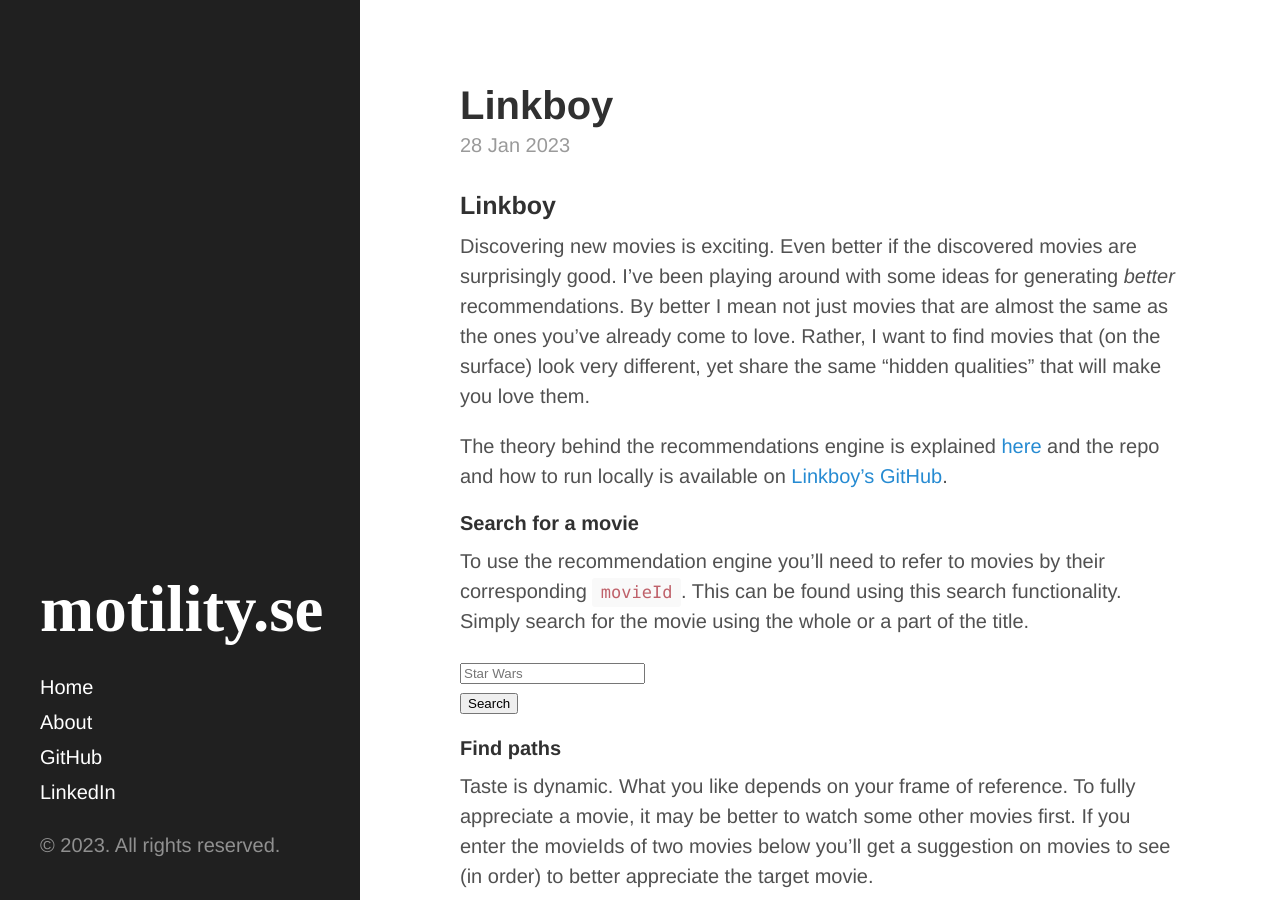
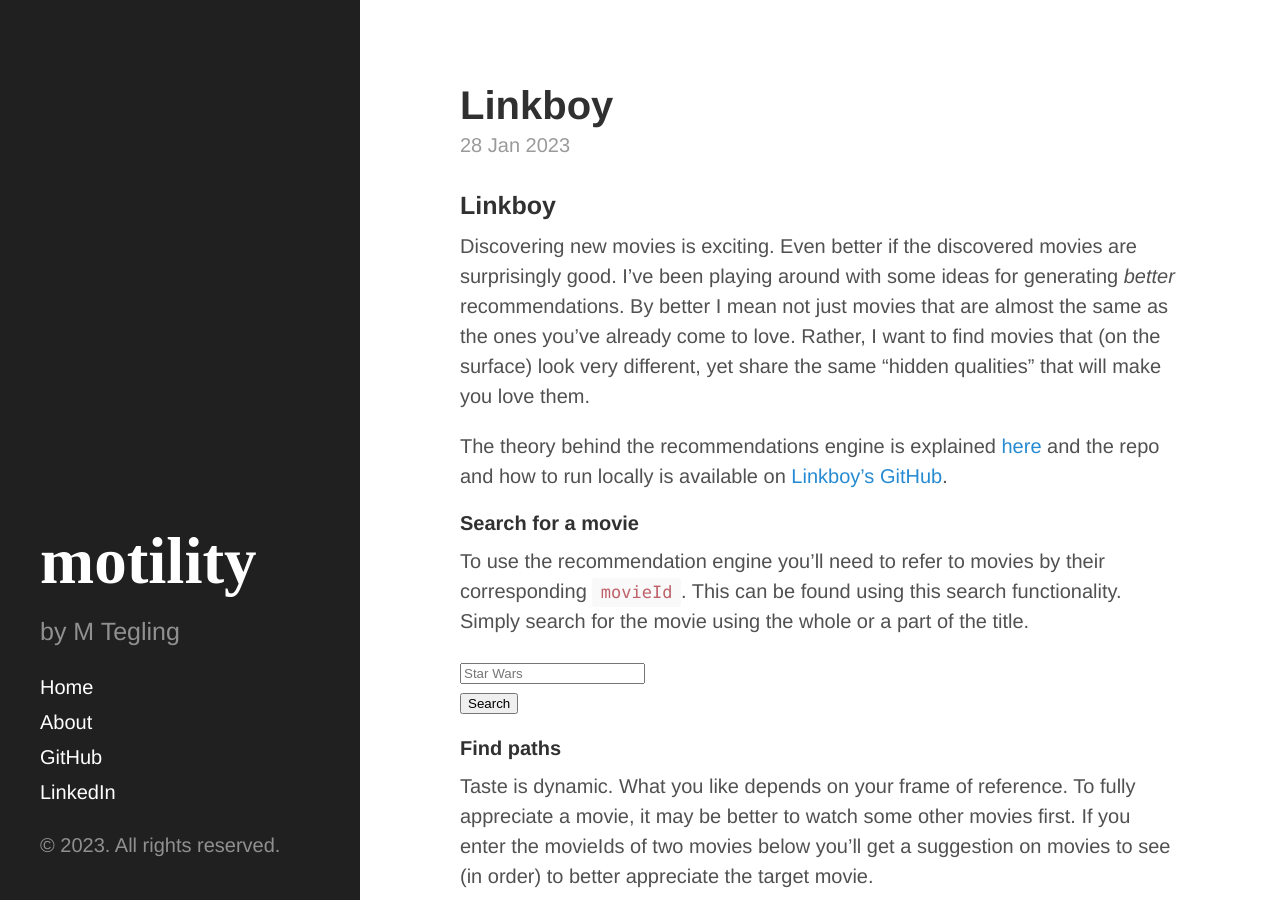
Before and after one commit to manstegling/manstegling.github.io, a Jekyll site: the page built from index.html, in a window 1280 px wide and 900 px high. Built offline with Jekyll 4.4.1, drawn with Linux system fonts in a browser that asks for light colours; some web fonts are replaced; Markdown is read by kramdown in place of the engine named in the settings; the list of posts is cut into pages by our own code.

Commit message:
Configure baseurl

```diff
--- a/_config.yml
+++ b/_config.yml
@@ -7,11 +7,11 @@
 #relative_permalinks: true
 
 # Setup
-title:            motility.se
+title:            motility
 tagline:          'Tech nuggets'
-description:      ''
+description:      'by M Tegling'
 url:              http://motility.se
-baseurl:          ''
+baseurl:          '/'
 
 author:
   name:           'Måns Tegling'
```
